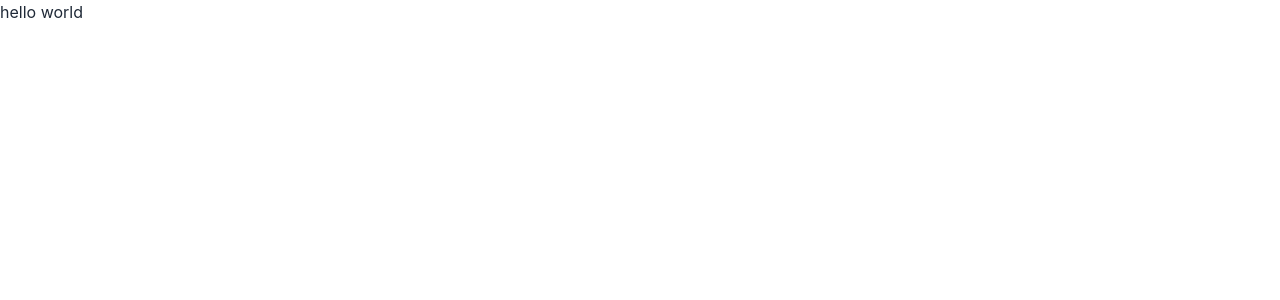
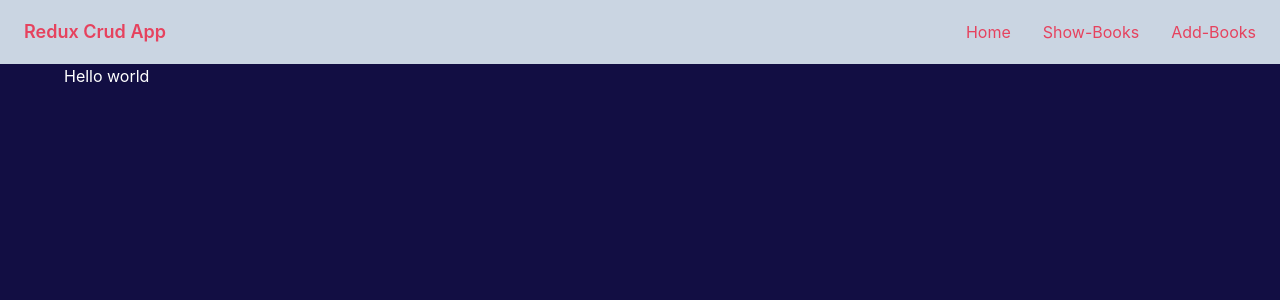
Before and after one commit to mohammadshariful/redux-crud-app, a React (Create React App) app: page / in a window 1280 px wide. Shown: the top 300 px of the page. Built offline with nearby package versions, Linux system fonts and the light colour scheme.

Commit message:
navbar component added

```diff
--- a/src/App.js
+++ b/src/App.js
@@ -1,8 +1,10 @@
+import Menubar from "./pages/Shared/Menubar/Menubar";
+
 function App() {
   return (
-    <div>
-      <h1>hello world</h1>
-    </div>
+    <Menubar>
+      <h2>Hello world</h2>
+    </Menubar>
   );
 }
 
--- a/src/index.js
+++ b/src/index.js
@@ -1,11 +1,14 @@
 import React from "react";
 import ReactDOM from "react-dom/client";
+import { BrowserRouter } from "react-router-dom";
 import App from "./App";
 import "./index.css";
 
 const root = ReactDOM.createRoot(document.getElementById("root"));
 root.render(
   <React.StrictMode>
-    <App />
+    <BrowserRouter>
+      <App />
+    </BrowserRouter>
   </React.StrictMode>
 );
--- /dev/null
+++ b/src/pages/Shared/Menubar/Menubar.js
@@ -0,0 +1,82 @@
+import React from "react";
+import { Link } from "react-router-dom";
+
+const Menubar = ({ children }) => {
+  const menu = (
+    <>
+      <li>
+        <Link className="rounded-lg text-base" to="/">
+          Home
+        </Link>
+      </li>
+      <li>
+        <Link className="rounded-lg text-base" to="/">
+          Show-Books
+        </Link>
+      </li>
+      <li>
+        <Link className="rounded-lg text-base" to="/">
+          Add-Books
+        </Link>
+      </li>
+    </>
+  );
+  return (
+    <div
+      class="drawer drawer-end"
+      style={{
+        background: "#120E43",
+      }}
+    >
+      <input id="my-drawer-3" type="checkbox" class="drawer-toggle" />
+      <div class="drawer-content flex flex-col">
+        <div
+          class="w-full navbar bg-base-300"
+          style={{
+            background: "#CAD5E2",
+            color: "#E6425E",
+          }}
+        >
+          <div class="flex-1 px-2 mx-2 text-lg font-semibold">
+            Redux Crud App
+          </div>
+          <div class="flex-none lg:hidden">
+            <label for="my-drawer-3" class="btn btn-square btn-ghost">
+              <svg
+                xmlns="http://www.w3.org/2000/svg"
+                fill="none"
+                viewBox="0 0 24 24"
+                class="inline-block w-6 h-6 stroke-current"
+              >
+                <path
+                  stroke-linecap="round"
+                  stroke-linejoin="round"
+                  stroke-width="2"
+                  d="M4 6h16M4 12h16M4 18h16"
+                ></path>
+              </svg>
+            </label>
+          </div>
+          <div class="flex-none hidden lg:block">
+            <ul class="menu menu-horizontal">{menu}</ul>
+          </div>
+        </div>
+        <div className="w-[90%] mx-auto text-white">{children}</div>
+      </div>
+      <div class="drawer-side">
+        <label for="my-drawer-3" class="drawer-overlay"></label>
+        <ul
+          class="menu p-4 overflow-y-auto w-80 bg-base-100"
+          style={{
+            background: "#CAD5E2",
+            color: "#E6425E",
+          }}
+        >
+          {menu}
+        </ul>
+      </div>
+    </div>
+  );
+};
+
+export default Menubar;
```
